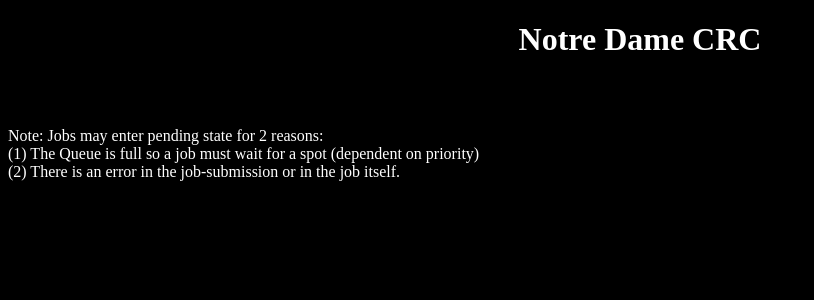
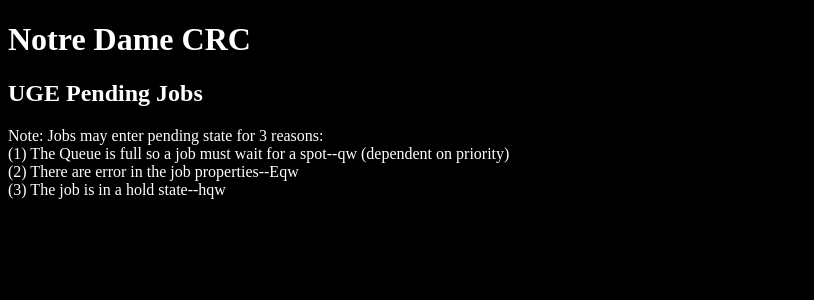
Before and after one commit to CodyKank/Queue-Map, a PHP site: page /templates/pending-header.html in a window 1280 px wide. Shown: the top 300 px of the page, without its empty margins (0-814 px from the left). Run offline with PHP 8.4, Linux system fonts and the light colour scheme.

Commit message:
Bug fixes for beta-2
Fixed a lot of bugs and uglies since I was lazy and used the latest
commit to transfer files before testing. I added the forgotten field for
status in the pending jobs, adjusted pending header to reflect new info
I found, moved the links on the Queue pages, and fixed the error which
would make the daemon exit because someone's job was in error state.

```diff
--- a/index-pending.php
+++ b/index-pending.php
@@ -1,4 +1,4 @@
 <?php
-include("../templates/pending-header.html")
-include("pending_content.html")
-include("../templates/footer.html")
+include("../templates/pending-header.html");
+include("pending_content.html");
+include("../templates/footer.html");
--- a/styles.css
+++ b/styles.css
@@ -3,6 +3,10 @@
 }
 h1 {
 	color: white;
+}
+
+h2 {
+    color: white;
 }
 
 p {
@@ -77,4 +81,22 @@
 
 .info {
         color: white;
+        margin-left: auto;
+        margin-right: auto;
 }
+
+table.pending {
+        width: 100%
+}
+
+table.pending th, td {
+        color: white;
+        padding: 5px;
+        text-align: center;
+}
+
+
+table.pending tr {
+        color: white;
+        background: #878787;
+}
--- a/templates/header.html
+++ b/templates/header.html
@@ -10,6 +10,6 @@
 		</div>
 		<div id="content">
                 <h1><center> Notre Dame CRC<br>Queue Status</center></h1>
-                <span class="text"> The maintenance period for CRC machines is from 2:00 -
+                <span class="info"> The maintenance period for CRC machines is from 2:00 -
                 10:00 A.M. each Sunday.  During this period machines
-                (especially interactive machines) may be unavailable.</span>
+                (especially interactive machines) may be unavailable.</span><br>
--- a/templates/pending-header.html
+++ b/templates/pending-header.html
@@ -7,12 +7,12 @@
         </head>
         <body>
                 <div id="header">
-                        <center>
-                                <h1>Notre Dame CRC</h1>
-                                <h2>UGE Pending Jobs</h2>
-                        </center>
-                        <span class="info">Note: Jobs may enter pending state for 2 reasons:<br>
-                                (1) The Queue is full so a job must wait for a spot (dependent on priority)<br>
-                                (2) There is an error in the job-submission or in the job itself.
-                       </span>
+                            <h1>Notre Dame CRC</h1>
+                            <h2>UGE Pending Jobs</h2>
+
+                            <span class="info">Note: Jobs may enter pending state for 3 reasons:<br>
+                                    (1) The Queue is full so a job must wait for a spot--qw (dependent on priority)<br>
+                                    (2) There are error in the job properties--Eqw<br>
+                                    (3) The job is in a hold state--hqw
+                            </span>
                 </div>
```
Also changed, not shown: 1 other file.
